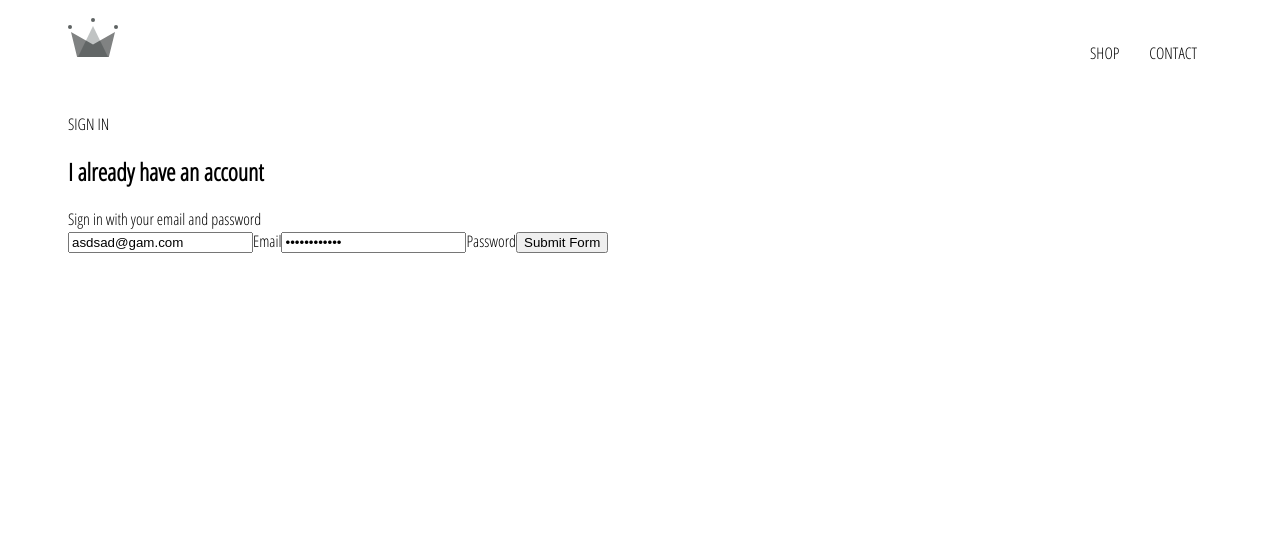
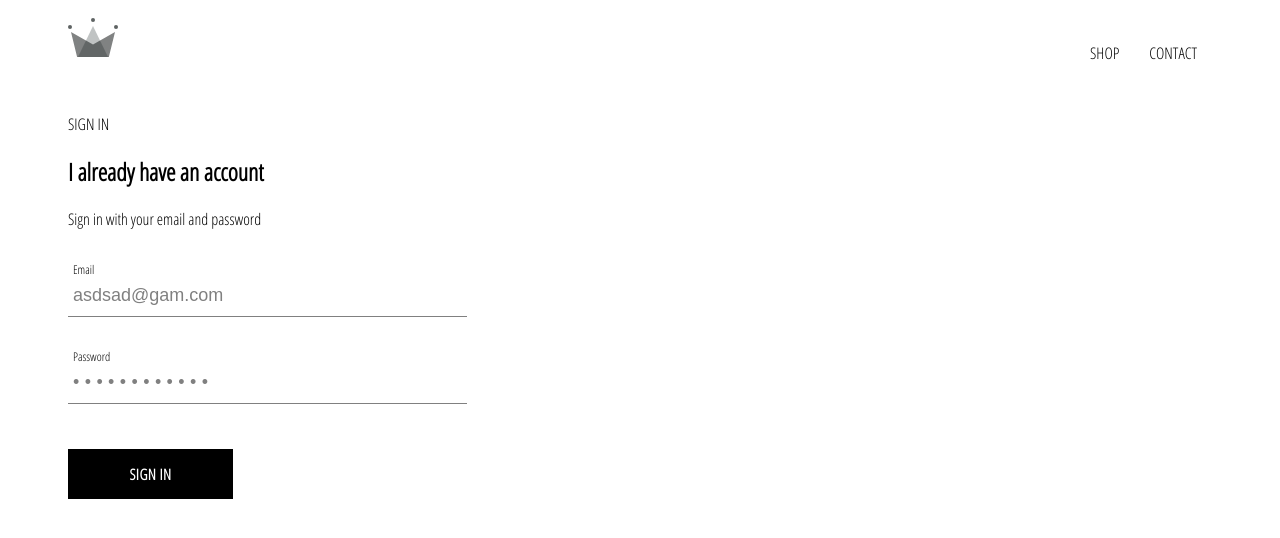
Before and after one commit to AbhishekMuralikrishnan/apposite-apparel, a React (Create React App) app: page /signin in a window 1280 px wide. Shown: the top 538 px of the page. Built offline with nearby package versions, Linux system fonts and the light colour scheme.

Commit message:
Form input and Custom Button component

```diff
--- /dev/null
+++ b/src/components/custom-button/custom-button.component.jsx
@@ -0,0 +1,11 @@
+import React from 'react';
+
+import './custom-button.styles.scss';
+
+const CustomButton = ({children, ...otherProps}) => (
+    <button className="custom-button" {...otherProps}>
+        {children}
+    </button>
+);
+
+export default CustomButton;
--- /dev/null
+++ b/src/components/custom-button/custom-button.styles.scss
@@ -0,0 +1,22 @@
+.custom-button {
+    min-width: 165px;
+    width: auto;
+    height: 50px;
+    letter-spacing: 0.5px;
+    line-height: 50px;
+    padding: 0 35px 0 35px;
+    font-size: 15px;
+    background-color: black;
+    color: white;
+    text-transform: uppercase;
+    font-family: 'Open Sans Condensed';
+    font-weight: bolder;
+    border: none;
+    cursor: pointer;
+
+    &:hover {
+      background-color: white;
+      color: black;
+      border: 1px solid black;
+    }
+  }
--- /dev/null
+++ b/src/components/form-input/form-input.component.jsx
@@ -0,0 +1,17 @@
+import React from 'react';
+import './form-input.styles.scss';
+
+const FormInput = ({ handleChange, label, ...otherProps }) => (
+    <div className="group">
+        <input className="form-input" onChange={handleChange} {...otherProps}></input>
+        {
+            label ?
+            (<label className={`${otherProps.value.length ? 'shrink' : ''} form-input-label`}>
+                {label}
+            </label>)
+            : null
+        }
+    </div>
+);
+
+export default FormInput;
--- a/src/components/sign-in/sign-in.component.jsx
+++ b/src/components/sign-in/sign-in.component.jsx
@@ -1,4 +1,8 @@
 import React from "react";
+
+import FormInput from '../form-input/form-input.component';
+
+import CustomButton from '../custom-button/custom-button.component';
 
 import "./sign-in.styles.scss";
 
@@ -32,11 +36,11 @@
                 <span>Sign in with your email and password</span>
 
                 <form onSubmit= {this.handleSubmit}>
-                    <input name="email" value={this.state.email} type="email" required onChange= {this.handleChange}/>
-                    <label>Email</label>
-                    <input name="password" value={this.state.password} type="password" required onChange= {this.handleChange}/>
-                    <label>Password</label>
-                    <input type="Submit" defaultValue="Submit Form"/>
+                    <FormInput name="email" value={this.state.email} type="email" required handleChange= {this.handleChange} label="Email"/>
+                    {/* <label>Email</label> */}
+                    <FormInput name="password" value={this.state.password} type="password" required handleChange= {this.handleChange} label = "Password"/>
+                    {/* <label>Password</label> */}
+                    <CustomButton type="Submit"> Sign in</CustomButton>
                 </form>
             </div>
         )
--- a/src/components/sign-in/sign-in.styles.scss
+++ b/src/components/sign-in/sign-in.styles.scss
@@ -0,0 +1,9 @@
+.sign-in {
+    width: 30vw;
+    display: flex;
+    flex-direction: column;
+
+    .title{
+        margin: 10px 0;
+    }
+}
```
